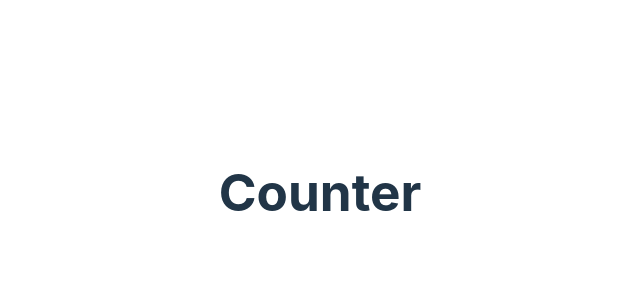
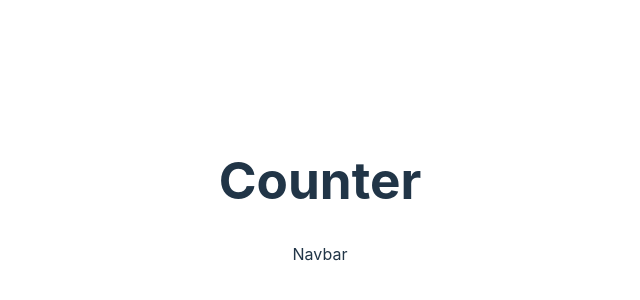
Before and after one commit to sabrealam/Etsy, a React (Vite) app: page / in a window 1280 px wide. Shown: the part 208-508 px from the top of the page, without its empty margins (320-960 px from the left). Built offline with nearby package versions, Linux system fonts and the light colour scheme.

Commit message:
Checking

```diff
--- a/src/App.jsx
+++ b/src/App.jsx
@@ -1,11 +1,13 @@
 import { useState } from 'react'
 import './App.css'
+import Navbar from './Components/Navbar/Navbar'
 
 function App() {
 
   return (
     <>
       <h1>Counter</h1>
+      <Navbar/>
     </>
   )
 }
--- /dev/null
+++ b/src/Components/Navbar/Navbar.jsx
@@ -0,0 +1,7 @@
+import React from 'react'
+
+export default function Navbar() {
+  return (
+    <div>Navbar</div>
+  )
+}
```
Also changed, not shown: src/Components/SubNavbar/SubNavbar.jsx (added, +7 -0 lines).
